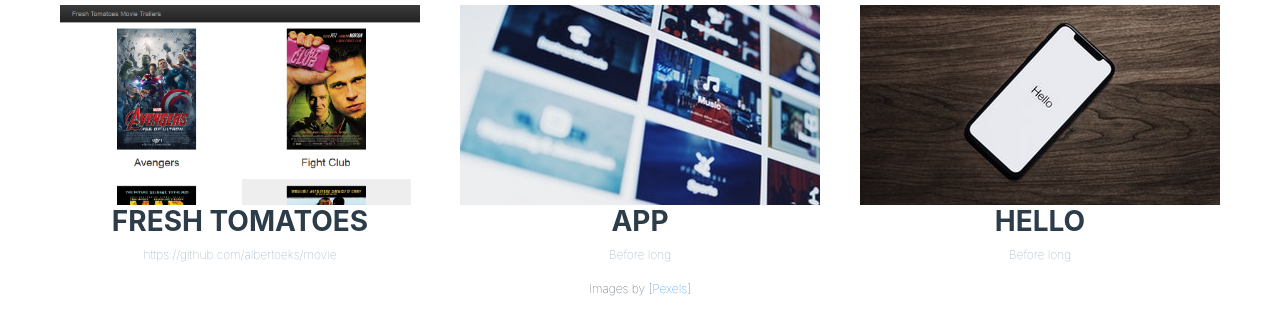
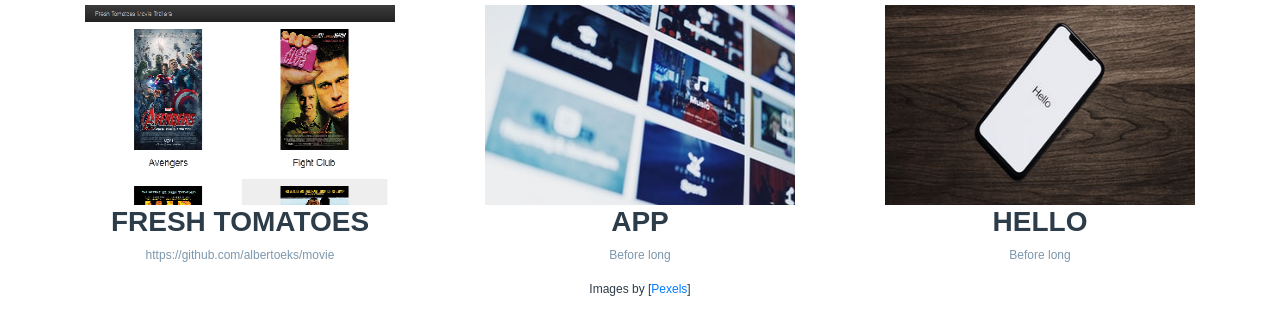
Before and after one commit to albertoeks/p2_portfolio, a plain HTML site: page portfolio/index.html in a window 1280 px wide. Shown: the part 654-968 px from the top of the page. Drawn offline with nearby package versions, Linux system fonts and the light colour scheme.

Commit message:
changes after review

```diff
--- a/portfolio/css/styles.css
+++ b/portfolio/css/styles.css
@@ -1,9 +1,9 @@
 * {
-  box-sizing: : border-box;
+  box-sizing: border-box;
 }
 
 body {
-  font-family: : 'Liberation Sans', sans-serif;
+  font-family: 'Liberation Sans', sans-serif;
   font-weight: 100;
   color: #2d3c49;
 }
--- a/portfolio/index.html
+++ b/portfolio/index.html
@@ -1,11 +1,11 @@
 <!DOCTYPE html>
-<html>
+<html lang="en-us">
 <head>
   <meta charset="utf-8">
   <meta name="viewport" content="width=device-width, initial-scale=1">
   <title>Portfolio</title>
   <link rel="stylesheet" href="https://maxcdn.bootstrapcdn.com/bootstrap/4.0.0/css/bootstrap.min.css" integrity="sha384-Gn5384xqQ1aoWXA+058RXPxPg6fy4IWvTNh0E263XmFcJlSAwiGgFAW/dAiS6JXm" crossorigin="anonymous">
-  <link href="css/styles.css" rel="stylesheet" type="text/css">
+  <link href="css/styles.css" rel="stylesheet">
 </head>
 <body>
   <div class="container">
@@ -31,17 +31,17 @@
     </div>
     <div class="row text-center">
       <div class="col-md-4">
-        <img class="img-responsive" src="img/freshTomatoes.png" width="360" height="200" alt="Fresh Tomatoes Image">
+        <img class="img-responsive" src="img/freshTomatoes2.png" width="310" height="200" alt="Fresh Tomatoes Image">
         <h3 class="links">Fresh Tomatoes</h3>
         <a href="https://github.com/albertoeks/full-stack-webdeveloper-nanodegree/tree/master/movie" target="_blank"><p class="links">https://github.com/albertoeks/movie</p></a>
       </div>
       <div class="col-md-4">
-        <img class="img-responsive" src="img/app.jpeg" width="360" height="200" alt="App Image">
+        <img class="img-responsive" src="img/app.jpeg" width="310" height="200" alt="App Image">
         <h3 class="links">App</h3>
         <p class="links">Before long</p>
       </div>
       <div class="col-md-4">
-        <img class="img-responsive" src="img/phone.jpeg" width="360" height="200" alt="Hello Image">
+        <img class="img-responsive" src="img/phone.jpeg" width="310" height="200" alt="Hello Image">
         <h3 class="links">Hello</h3>
         <p class="links">Before long</p>
       </div>
```
Also changed, not shown: portfolio/img/freshTomatoes2.png (added).
